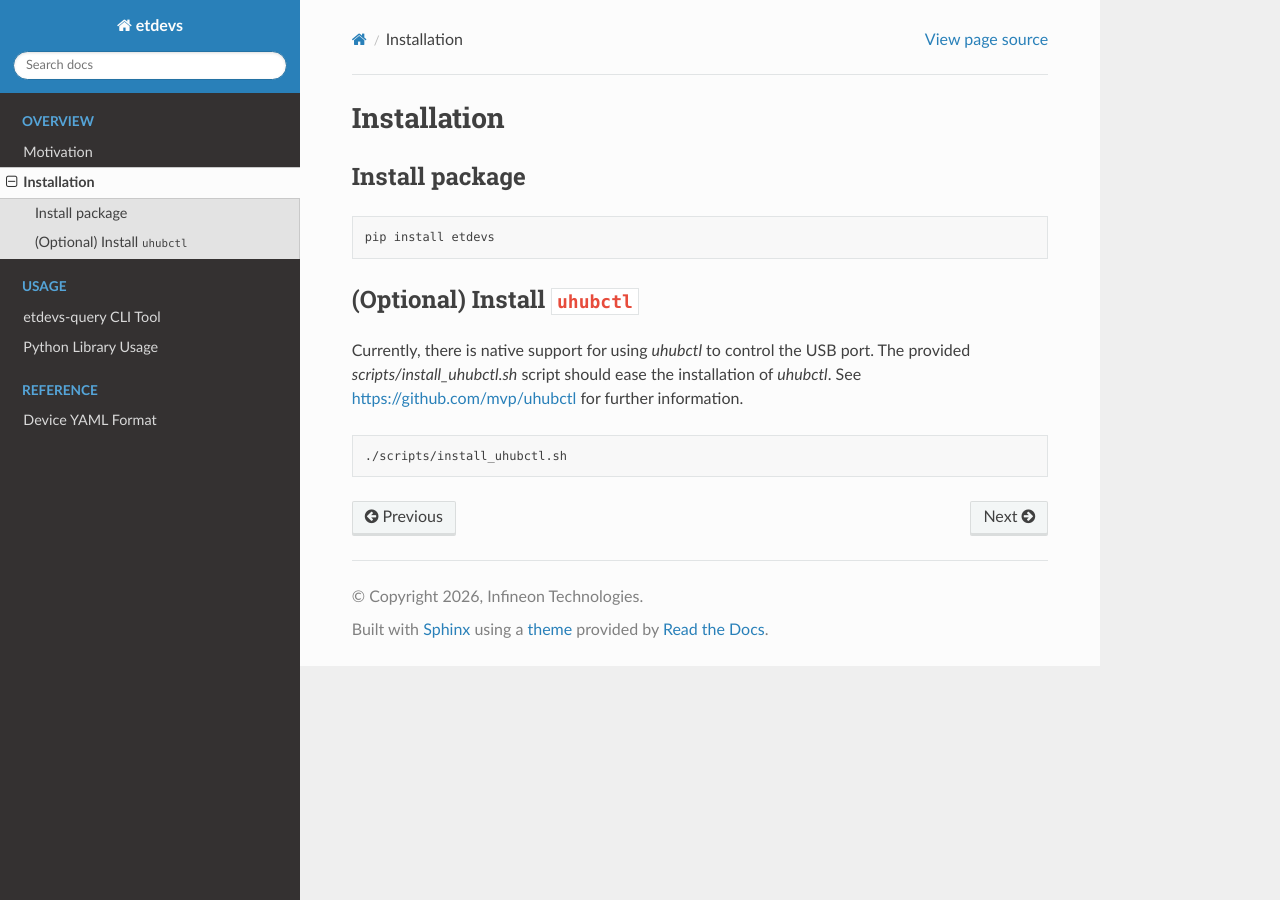
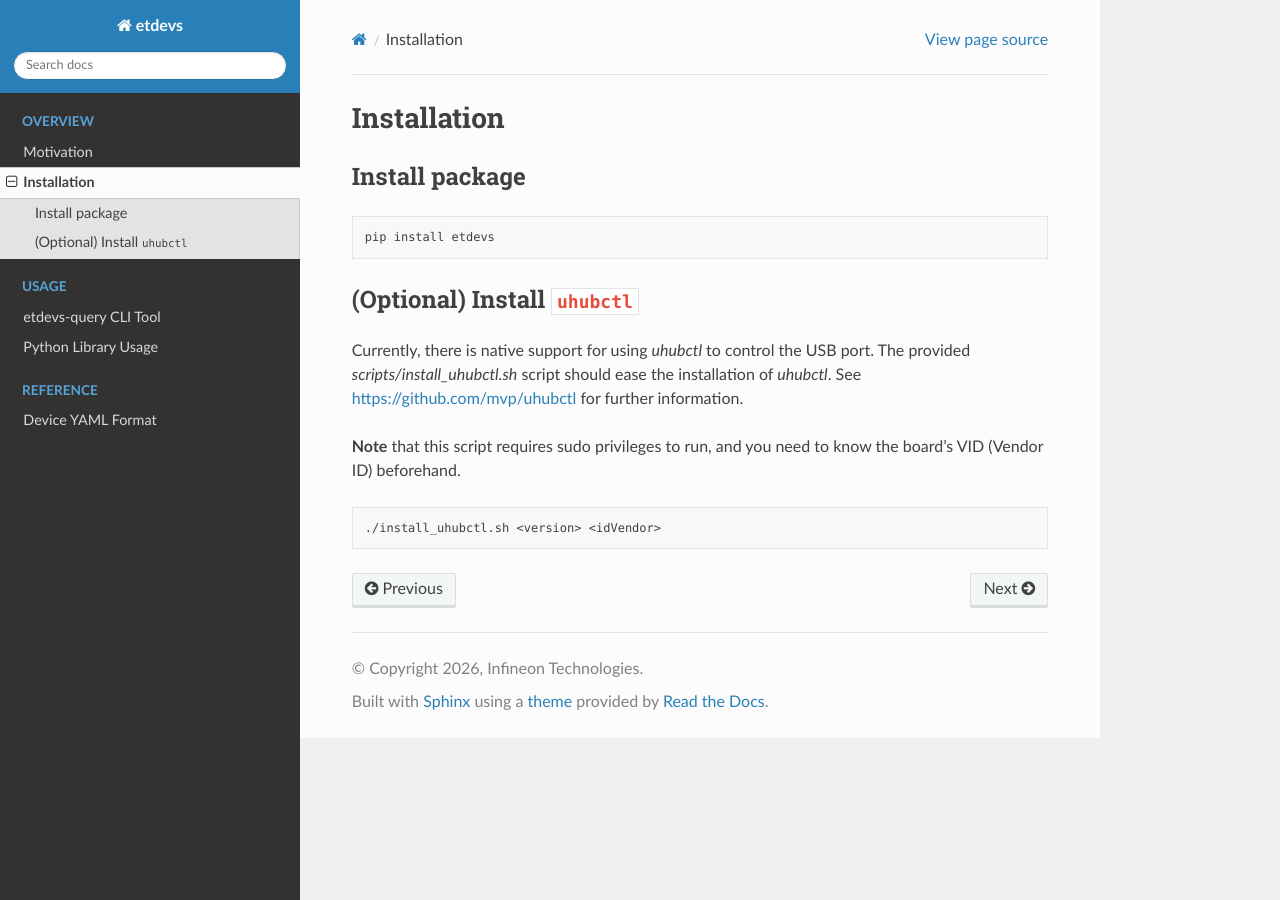
Before and after one commit to Infineon/etdevs, a Sphinx documentation site: the page built from docs/installation.rst, in a window 1280 px wide. Built offline with Sphinx 7.4.7 and the Read the Docs theme 3.1.0, drawn with Linux system fonts in a browser that asks for light colours.

Commit message:
docs: Add some note for installation script.
Signed-off-by: zhanglinjing <Linjing.Zhang@infineon.com>

```diff
--- a/docs/index.rst
+++ b/docs/index.rst
@@ -8,9 +8,6 @@ It covers three core tasks:
 - load known devices from YAML
 - power-cycle switchable USB ports through ``uhubctl``
 
-.. warning::
-
-   This is version 0.1.0 (Beta). The API and documentation may evolve.
 
 Quick Start
 -----------
--- a/docs/installation.rst
+++ b/docs/installation.rst
@@ -15,6 +15,8 @@ Currently, there is native support for using `uhubctl` to control the USB port.
 The provided `scripts/install_uhubctl.sh` script should ease the installation of `uhubctl`.
 See https://github.com/mvp/uhubctl for further information.
 
+**Note** that this script requires sudo privileges to run, and you need to know the board's VID (Vendor ID) beforehand.
+
 .. code-block:: bash
 
-    ./scripts/install_uhubctl.sh
+    ./install_uhubctl.sh <version> <idVendor>
```
